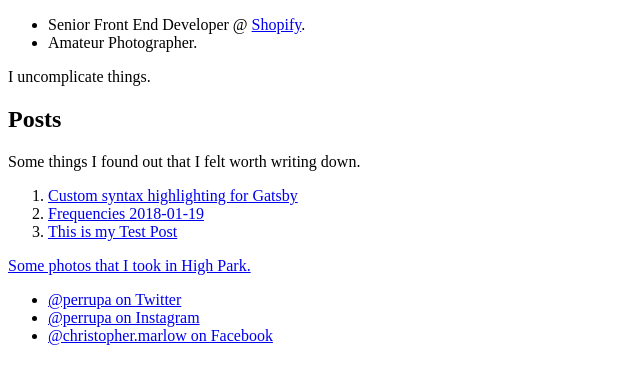
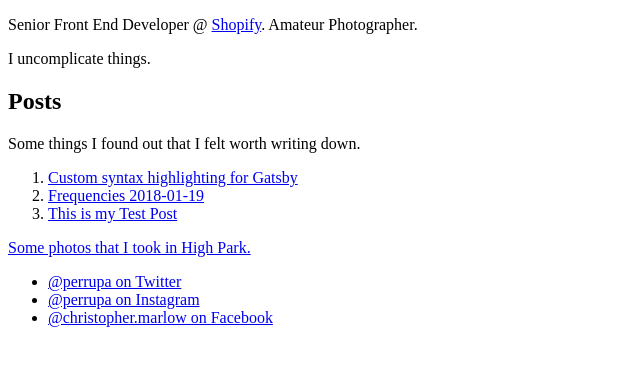
Before and after one commit to perrupa/cmarlow-static, a Gatsby site: page / in a window 1280 px wide. Shown: the whole page, without its empty margins (0-640 px from the left). Built offline with nearby package versions, Linux system fonts and the light colour scheme; Gatsby itself is replaced by a stand-in of ours; some packages are replaced by stand-ins of ours.

Commit message:
removing dead CSS

```diff
--- a/src/pages/index.js
+++ b/src/pages/index.js
@@ -10,13 +10,10 @@ class IndexPage extends Component {
     return (
       <div className="page-index">
         <Section>
-          <ul>
-            <li>
-              Senior Front End Developer @{' '}
-              <Link href="https://shopify.ca/">Shopify</Link>.
-            </li>
-            <li>Amateur Photographer.</li>
-          </ul>
+          <p>
+            Senior Front End Developer @ <Link href="https://shopify.ca/">Shopify</Link>.
+            Amateur Photographer.
+          </p>
         </Section>
 
         <Section>
--- a/src/styles/layout.scss
+++ /dev/null
@@ -1,19 +0,0 @@
-html {
-  margin: 0;
-  padding: 0;
-}
-
-body {
-  margin: 0;
-  padding: 0;
-}
-
-.page-index {
-  display: block;
-  margin: auto;
-  min-width: 50%;
-}
-
-.container {
-  margin: 2% auto 5%;
-}
--- a/src/styles/main.scss
+++ b/src/styles/main.scss
@@ -1,18 +1,10 @@
-@import 'colours';
 @import 'typography';
-@import 'layout';
 @import 'orange-theme';
 
-$link_colour: #333;
-
-a {
-  color: $link_colour;
-}
-
 li {
-  display: inline-block;
   list-style-type: none;
   margin-right: 1em;
+  line-height: 1.8;
 }
 
 img {
```
Also changed, not shown: src/styles/orange-theme.scss (+0 -33 lines).
